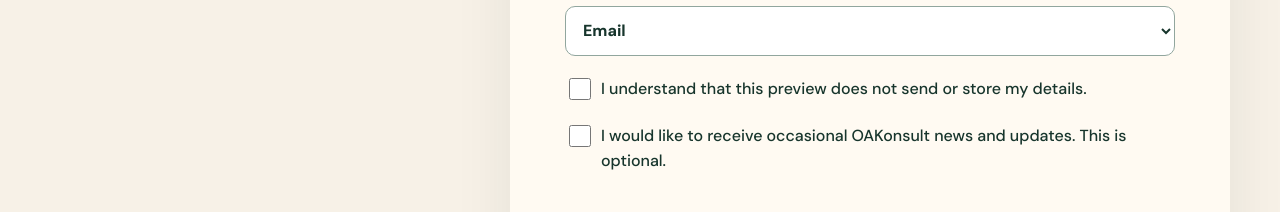
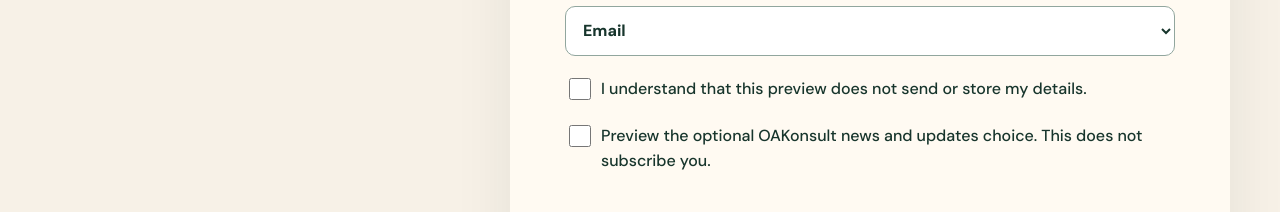
Before and after one commit to tobyjoe4life/oakonsult-website, a Next.js app: page /contact in a window 1280 px wide. Shown: the part 1740-1952 px from the top of the page. Built offline with nearby package versions, Linux system fonts and the light colour scheme.

Commit message:
Clarify preview-only consent choices

```diff
--- a/src/components/ContactForm.tsx
+++ b/src/components/ContactForm.tsx
@@ -107,7 +107,7 @@ export function ContactForm() {
         </select>
       </label>
       <label className="check"><input name="privacy" type="checkbox" required /> {contactPreviewMode ? "I understand that this preview does not send or store my details." : "I have read the privacy information and understand that OAKonsult will use these details to respond to this enquiry."}</label>
-      <label className="check"><input name="marketing" type="checkbox" /> I would like to receive occasional OAKonsult news and updates. This is optional.</label>
+      <label className="check"><input name="marketing" type="checkbox" /> {contactPreviewMode ? "Preview the optional OAKonsult news and updates choice. This does not subscribe you." : "I would like to receive occasional OAKonsult news and updates. This is optional."}</label>
       <label className="honeypot" aria-hidden="true">Website<input name="website" tabIndex={-1} autoComplete="off" /></label>
       <button className="button" type="submit" disabled={busy}>{busy ? "Sending…" : contactPreviewMode ? "Check form without sending" : "Send enquiry"}</button>
       {status && <p className={`form-status${isError ? " error" : ""}`} role={isError ? "alert" : "status"} aria-live="polite">{status}</p>}
--- a/src/components/DonationForm.tsx
+++ b/src/components/DonationForm.tsx
@@ -214,7 +214,7 @@ export function DonationForm() {
           )}
 
           <label className="check"><input type="checkbox" checked={details.privacy} onChange={(event) => updateDetails("privacy", event.target.checked)} required /> {donationPreviewMode ? "I understand that this preview does not send or store my details." : "I have read the privacy information and understand that my details will be used to process this donation."}</label>
-          <label className="check"><input type="checkbox" checked={details.marketing} onChange={(event) => updateDetails("marketing", event.target.checked)} /> I would like to receive occasional OAKonsult news and supporter updates. This is optional.</label>
+          <label className="check"><input type="checkbox" checked={details.marketing} onChange={(event) => updateDetails("marketing", event.target.checked)} /> {donationPreviewMode ? "Preview the optional OAKonsult news and supporter updates choice. This does not subscribe you." : "I would like to receive occasional OAKonsult news and supporter updates. This is optional."}</label>
           <label className="honeypot" aria-hidden="true">Website<input tabIndex={-1} autoComplete="off" value={details.website} onChange={(event) => updateDetails("website", event.target.value)} /></label>
 
           <div className="step-actions">
```
